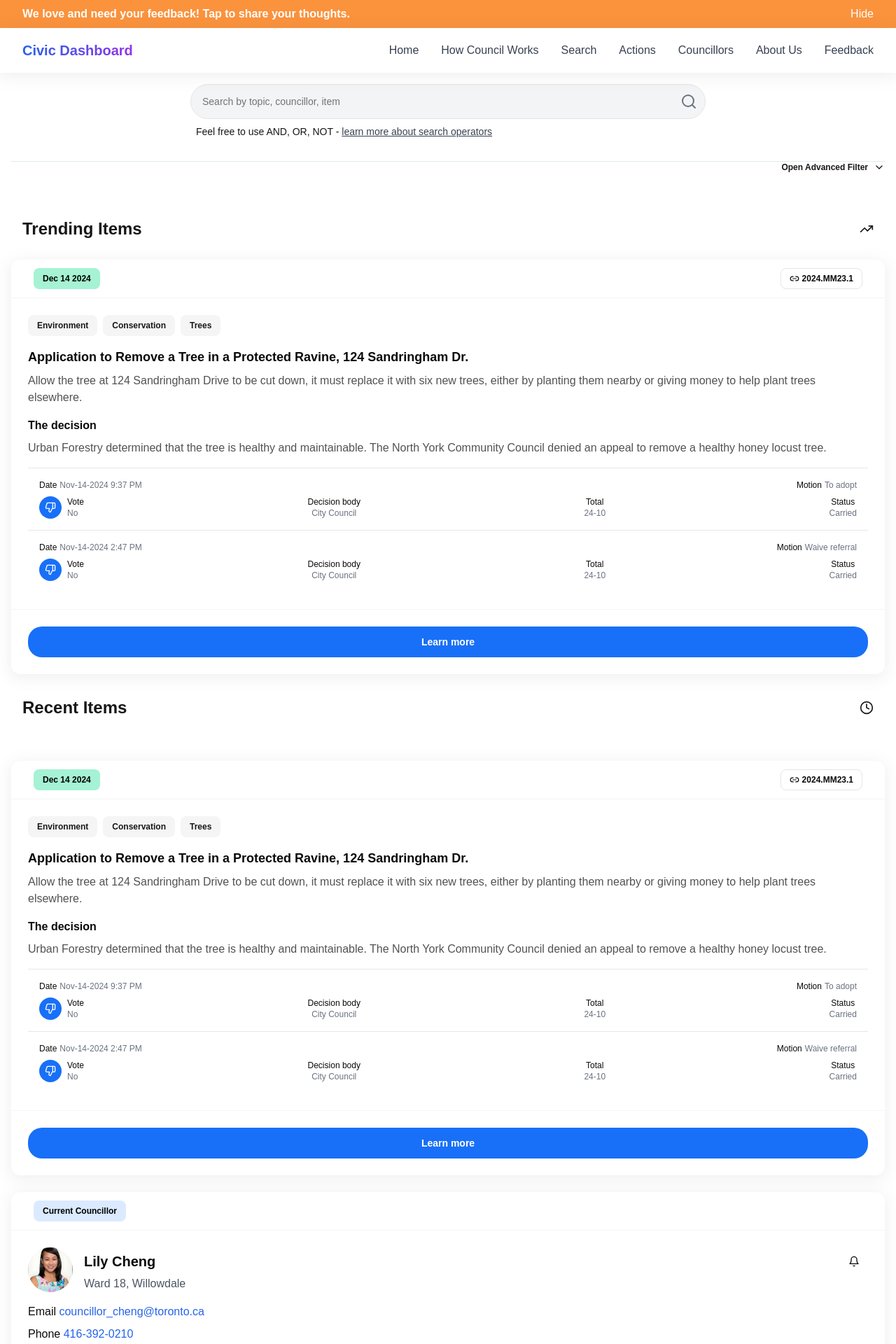
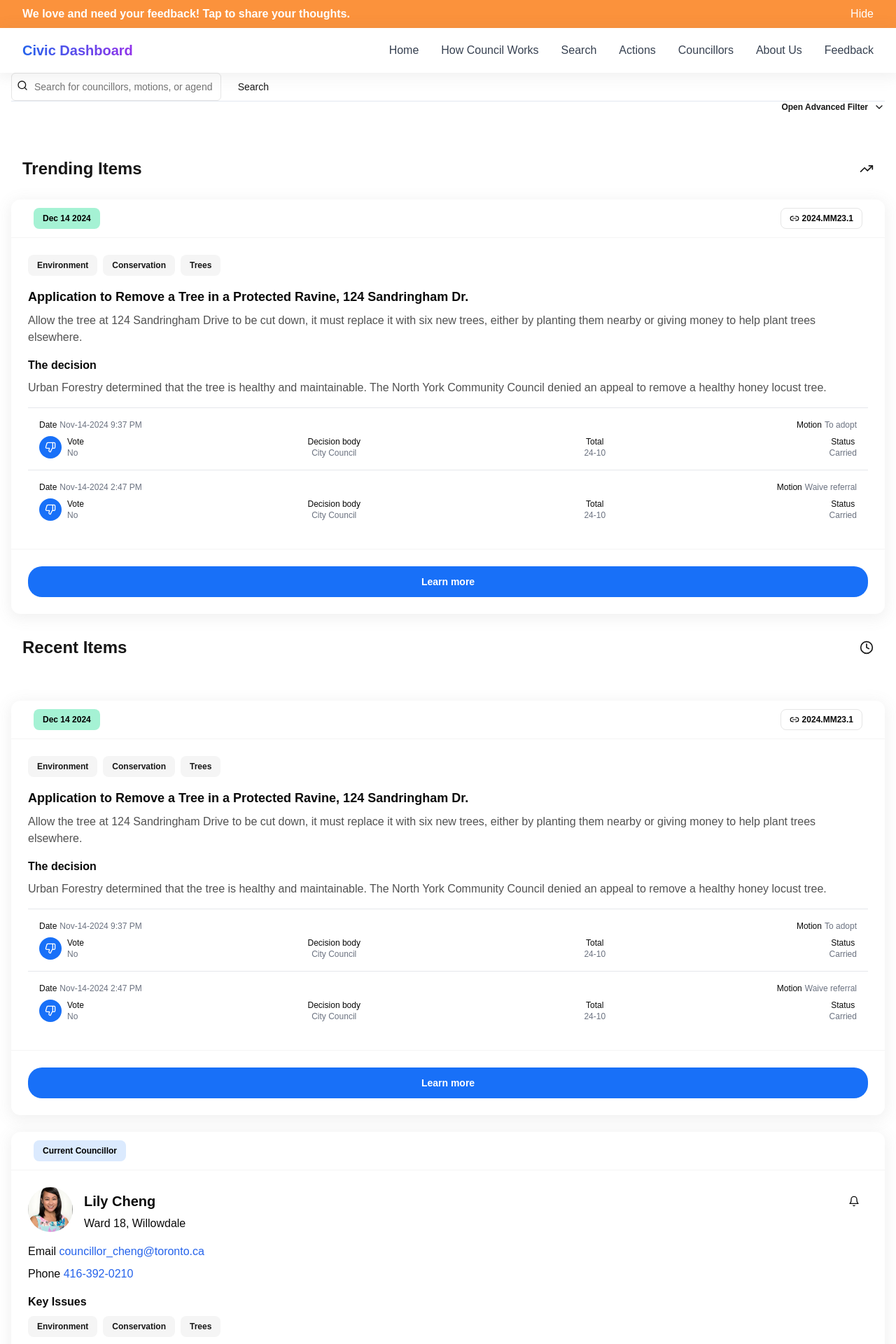
Before and after one commit to civic-dashboard/civic-dashboard-web, a Next.js app: page /search in a window 1280 px wide. Shown: the top 1920 px of the page at 70% size. Built offline with nearby package versions, Linux system fonts and the light colour scheme.

Commit message:
fix lint error

```diff
--- a/src/app/search/page.tsx
+++ b/src/app/search/page.tsx
@@ -1,4 +1,4 @@
-import { SearchInterface } from "@/components/SearchInterface";
+import { SearchInterface } from '@/components/SearchInterface';
 
 export default function Home() {
   return (
--- a/src/components/AgendaItemCard.tsx
+++ b/src/components/AgendaItemCard.tsx
@@ -12,7 +12,15 @@ import {
 import type { AgendaItem } from '@/database/queries/agendaItems';
 import { useSearch } from '@/contexts/SearchContext';
 import { Chip, ChipLink } from '@/components/ui/chip';
-import { Link2, MessageSquarePlus, Speech, Bell, Vote, UserSquare2, UserCheck } from 'lucide-react';
+import {
+  Link2,
+  MessageSquarePlus,
+  Speech,
+  Bell,
+  Vote,
+  UserSquare2,
+  UserCheck,
+} from 'lucide-react';
 import { Button } from '@/components/ui/button';
 import {
   DropdownMenu,
@@ -22,7 +30,12 @@ import {
   DropdownMenuTrigger,
 } from '@/components/ui/dropdown';
 import Link from 'next/link';
-import { ThumbsUpIcon, ThumbsDownIcon, CircleMinusIcon, CircleDotDashedIcon } from 'lucide-react';
+import {
+  ThumbsUpIcon,
+  ThumbsDownIcon,
+  CircleMinusIcon,
+  CircleDotDashedIcon,
+} from 'lucide-react';
 import Image from 'next/image';
 
 const submitCommentHref = (item: AgendaItem, decisionBody: DecisionBody) => {
@@ -43,23 +56,23 @@ Comments:
 
 _____________________________________
 
-You can write whatever you’d like - there’s no one correct way to engage with democracy! That said, your message is likely to be more impactful if you are clear about who you are, what you want, and why you want it.
+You can write whatever you'd like - there's no one correct way to engage with democracy! That said, your message is likely to be more impactful if you are clear about who you are, what you want, and why you want it.
 
-If you’re not sure how to phrase your comments, try the following simple format to get started!
+If you're not sure how to phrase your comments, try the following simple format to get started!
 
-- Who you are - your name, where you live (if it’s relevant), and any relevant communities you are part of
-- Your relationship to the item - why do you care about it? How does it affect you? Why do you think it’s important?
+- Who you are - your name, where you live (if it's relevant), and any relevant communities you are part of
+- Your relationship to the item - why do you care about it? How does it affect you? Why do you think it's important?
 - What you want - what would you like this committee to do? Do you want them to vote yes or no on this item? Do you want them to amend/change it in some way?
 
 Example:
 
 Hi there!
 
-My name is Lisa Michaels, I’m a 20 year resident of the High Park neighbourhood, and I’m a lifelong birder and animal lover.
+My name is Lisa Michaels, I'm a 20 year resident of the High Park neighbourhood, and I'm a lifelong birder and animal lover.
 
 This item is meant to protect wildlife, and yet it will greatly increase the level of noise in high park, which scares and disorients birds, damages the ecosystem, and makes the park less enjoyable for everyone! Parks are about bringing people and nature together, and this would do the opposite.
 
-I ask that this committee either vote No on this item, or find a way to amend it that does not increase the level of noise in the park. My family, my birding group and I will be following this committee’s actions closely!
+I ask that this committee either vote No on this item, or find a way to amend it that does not increase the level of noise in the park. My family, my birding group and I will be following this committee's actions closely!
 
 Sincerely,
 Lisa Michaels
@@ -323,7 +336,11 @@ export function SearchPageAgendaItemCard({
           {/* Category tags */}
           <div className="flex flex-wrap gap-2">
             {categories.map((category) => (
-              <Chip key={category} variant="secondary" className="bg-neutral-100 dark:bg-neutral-800">
+              <Chip
+                key={category}
+                variant="secondary"
+                className="bg-neutral-100 dark:bg-neutral-800"
+              >
                 {category}
               </Chip>
             ))}
@@ -344,7 +361,9 @@ export function SearchPageAgendaItemCard({
               <h4 className="font-bold mb-2">The decision</h4>
               <div
                 className="text-neutral-600 dark:text-neutral-300"
-                dangerouslySetInnerHTML={{ __html: item.agendaItemRecommendation }}
+                dangerouslySetInnerHTML={{
+                  __html: item.agendaItemRecommendation,
+                }}
               />
             </div>
           )}
@@ -427,22 +446,20 @@ export type Councillor = {
   };
 };
 
-export function SearchPageCouncillorCard({ councillor, decisionBody }: { councillor: Councillor; decisionBody: DecisionBody }) {
-  const mockItem = {
-    id: councillor.id,
-    decisionBodyId: decisionBody.decisionBodyId,
-    decisionBodyName: decisionBody.decisionBodyName,
-    meetingDate: new Date().getTime(),
-    reference: `Ward ${councillor.wardNumber}`,
-    agendaItemTitle: councillor.name,
-    agendaItemSummary: councillor.profile,
-  } as AgendaItem;
-
+export function SearchPageCouncillorCard({
+  councillor,
+  _decisionBody,
+}: {
+  councillor: Councillor;
+  _decisionBody: DecisionBody;
+}) {
   return (
     <Card className="transition-shadow hover:shadow-md">
       <CardHeader>
         <div>
-          <Chip variant="secondary" className="bg-blue-100 text-black">Current Councillor</Chip>
+          <Chip variant="secondary" className="bg-blue-100 text-black">
+            Current Councillor
+          </Chip>
         </div>
       </CardHeader>
       <CardContent>
@@ -464,19 +481,31 @@ export function SearchPageCouncillorCard({ councillor, decisionBody }: { council
                   <Bell className="h-5 w-5" />
                 </Button>
               </div>
-              <p className="text-gray-600">Ward {councillor.wardNumber}, {councillor.ward}</p>
+              <div>
+                Ward {councillor.wardNumber}, {councillor.ward}
+              </div>
             </div>
           </div>
 
           {/* Contact info */}
           <div className="space-y-2">
             <div>
-              <span className="font-medium">Email</span>{" "}
-              <a href={`mailto:${councillor.email}`} className="text-blue-600 hover:underline">{councillor.email}</a>
+              <span className="font-medium">Email</span>{' '}
+              <a
+                href={`mailto:${councillor.email}`}
+                className="text-blue-600 hover:underline"
+              >
+                {councillor.email}
+              </a>
             </div>
             <div>
-              <span className="font-medium">Phone</span>{" "}
-              <a href={`tel:${councillor.phone}`} className="text-blue-600 hover:underline">{councillor.phone}</a>
+              <span className="font-medium">Phone</span>{' '}
+              <a
+                href={`tel:${councillor.phone}`}
+                className="text-blue-600 hover:underline"
+              >
+                {councillor.phone}
+              </a>
             </div>
           </div>
 
@@ -485,7 +514,11 @@ export function SearchPageCouncillorCard({ councillor, decisionBody }: { council
             <h4 className="font-semibold mb-2">Key Issues</h4>
             <div className="flex flex-wrap gap-2">
               {councillor.keyIssues.map((issue) => (
-                <Chip key={issue} variant="secondary" className="bg-neutral-100 dark:bg-neutral-800">
+                <Chip
+                  key={issue}
+                  variant="secondary"
+                  className="bg-neutral-100 dark:bg-neutral-800"
+                >
                   {issue}
                 </Chip>
               ))}
@@ -502,15 +535,21 @@ export function SearchPageCouncillorCard({ councillor, decisionBody }: { council
           <div className="flex justify-between items-center bg-gray-50 dark:bg-neutral-800 p-4 rounded-lg">
             <div className="flex items-center gap-2">
               <Vote className="h-5 w-5" />
-              <span className="font-medium">Voted ({councillor.stats.voted})</span>
+              <span className="font-medium">
+                Voted ({councillor.stats.voted})
+              </span>
             </div>
             <div className="flex items-center gap-2">
               <UserSquare2 className="h-5 w-5" />
-              <span className="font-medium">Moved ({councillor.stats.moved})</span>
+              <span className="font-medium">
+                Moved ({councillor.stats.moved})
+              </span>
             </div>
             <div className="flex items-center gap-2">
               <UserCheck className="h-5 w-5" />
-              <span className="font-medium">Seconded ({councillor.stats.seconded})</span>
+              <span className="font-medium">
+                Seconded ({councillor.stats.seconded})
+              </span>
             </div>
           </div>
         </div>
--- a/src/components/SearchBar.tsx
+++ b/src/components/SearchBar.tsx
@@ -1,27 +1,25 @@
-import { Search } from "lucide-react"
-import { Input } from "@/components/ui/input"
-import Link from "next/link"
+'use client';
+
+import { Search } from 'lucide-react';
+import { Input } from '@/components/ui/input';
+import Link from 'next/link';
 
 export default function SearchBar() {
   return (
-    <div className="w-full max-w-3xl mx-auto p-4">
-      <div className="relative mb-2">
+    <div className="flex w-full max-w-sm items-center space-x-2">
+      <div className="relative w-full">
+        <Search className="absolute left-2 top-2.5 h-4 w-4 text-muted-foreground" />
         <Input
-          type="text"
-          placeholder="Search by topic, councillor, item"
-          className="pl-4 pr-12 py-6 bg-gray-100 rounded-full text-base"
+          placeholder="Search for councillors, motions, or agenda items..."
+          className="pl-8"
         />
-        <div className="absolute right-3 top-1/2 transform -translate-y-1/2">
-          <Search className="h-6 w-6 text-gray-500" />
-        </div>
       </div>
-
-      <div className="text-sm mb-4 px-2">
-        Feel free to use AND, OR, NOT -{" "}
-        <Link href="#" className="text-gray-700 underline">
-          learn more about search operators
-        </Link>
-      </div>
+      <Link
+        href="/search"
+        className="inline-flex items-center justify-center whitespace-nowrap rounded-md text-sm font-medium ring-offset-background transition-colors focus-visible:outline-none focus-visible:ring-2 focus-visible:ring-ring focus-visible:ring-offset-2 disabled:pointer-events-none disabled:opacity-50 bg-primary text-primary-foreground hover:bg-primary/90 h-10 px-4 py-2"
+      >
+        Search
+      </Link>
     </div>
   );
 }
--- a/src/components/SearchInterface.tsx
+++ b/src/components/SearchInterface.tsx
@@ -1,19 +1,24 @@
 'use client';
 
-import { SearchProvider, useSearch } from "@/contexts/SearchContext";
-import { SearchPageAgendaItemCard, SearchPageCouncillorCard } from "./AgendaItemCard";
-import { Separator } from "./ui/separator";
-import { Clock, ChevronDown, ChevronUp } from "lucide-react";
-import { TrendingUp } from "lucide-react";
-import { Tags, AdvancedFilters } from "@/components/search";
-import { useState } from "react";
-import SearchBar from "./SearchBar";
-import { Spinner } from "./ui/spinner";
-import { decisionBodies } from "@/constants/decisionBodies";
-import { DecisionBody } from "@/api/decisionBody";
-import { Accordion, AccordionItem, AccordionTrigger, AccordionContent } from "@/components/ui/accordion";
-import { Chip } from "@/components/ui/chip";
-import { allTags } from "@/constants/tags";
+import { Clock, TrendingUp } from 'lucide-react';
+import { useState } from 'react';
+
+import { DecisionBody } from '@/api/decisionBody';
+import {
+  SearchPageAgendaItemCard,
+  SearchPageCouncillorCard,
+} from '@/components/AgendaItemCard';
+import {
+  Accordion,
+  AccordionItem,
+  AccordionTrigger,
+  AccordionContent,
+} from '@/components/ui/accordion';
+import { Chip } from '@/components/ui/chip';
+import { Separator } from '@/components/ui/separator';
+import { decisionBodies } from '@/constants/decisionBodies';
+import { allTags } from '@/constants/tags';
+import SearchBar from '@/components/SearchBar';
 
 // Define the Motion type
 type Motion = {
@@ -33,104 +38,108 @@ const mockCouncillorDecisionBody: DecisionBody = {
   decisionBodyId: 1,
   committeeCodeId: 1,
   termId: 1,
-  decisionBodyName: "City Council",
-  email: "council@toronto.ca",
-  dbdyStatusCd: "ACTIVE",
-  webpostInd: "Y",
-  decisionBodyPublishLabelCd: "CMMTTEE",
+  decisionBodyName: 'City Council',
+  email: 'council@toronto.ca',
+  dbdyStatusCd: 'ACTIVE',
+  webpostInd: 'Y',
+  decisionBodyPublishLabelCd: 'CMMTTEE',
   committeeCode: {
     committeeCodeId: 1,
-    committeeCode: "CC"
+    committeeCode: 'CC',
   },
   decisionBodyType: {
-    tier: 1
+    tier: 1,
   },
   term: {
     termId: 1,
-    termType: "2022-2026",
+    termType: '2022-2026',
     trmStartDate: new Date().getTime(),
-    trmEndDate: new Date().getTime()
+    trmEndDate: new Date().getTime(),
   },
-  members: []
+  members: [],
 };
 
 // Sample councillor data
 const sampleCouncillors = [
   {
-    id: "lily-cheng",
-    name: "Lily Cheng",
-    ward: "Willowdale",
+    id: 'lily-cheng',
+    name: 'Lily Cheng',
+    ward: 'Willowdale',
     wardNumber: 18,
-    email: "councillor_cheng@toronto.ca",
-    phone: "416-392-0210",
-    photoUrl: "/sample_councillor_img.png",
-    keyIssues: ["Environment", "Conservation", "Trees"],
-    profile: "Lily Cheng is the Councillor for Ward 18 Willowdale, taking office on November 15, 2022. A Willowdale resident for over a dozen years, Lily is a passionate, visionary leader in the community...",
+    email: 'councillor_cheng@toronto.ca',
+    phone: '416-392-0210',
+    photoUrl: '/sample_councillor_img.png',
+    keyIssues: ['Environment', 'Conservation', 'Trees'],
+    profile:
+      'Lily Cheng is the Councillor for Ward 18 Willowdale, taking office on November 15, 2022. A Willowdale resident for over a dozen years, Lily is a passionate, visionary leader in the community...',
     stats: {
       voted: 479,
       moved: 220,
-      seconded: 113
-    }
-  }
+      seconded: 113,
+    },
+  },
 ];
 
 // Sample agenda items for trending and recent sections
 const sampleAgendaItems = [
   {
-    id: "1",
+    id: '1',
     termId: 1,
     agendaItemId: 1,
     councilAgendaItemId: 1,
     decisionBodyId: 1,
     meetingId: 1,
     itemProcessId: 1,
-    decisionBodyName: "City Council",
-    meetingDate: new Date("2024-12-14").getTime(),
-    reference: "2024.MM23.1",
-    termYear: "2024",
-    agendaCd: "MM",
-    meetingNumber: "23",
-    itemStatus: "Active",
-    agendaItemTitle: "Application to Remove a Tree in a Protected Ravine, 124 Sandringham Dr.",
-    agendaItemSummary: "Allow the tree at 124 Sandringham Drive to be cut down, it must replace it with six new trees, either by planting them nearby or giving money to help plant trees elsewhere.",
-    agendaItemRecommendation: "Urban Forestry determined that the tree is healthy and maintainable. The North York Community Council denied an appeal to remove a healthy honey locust tree.",
+    decisionBodyName: 'City Council',
+    meetingDate: new Date('2024-12-14').getTime(),
+    reference: '2024.MM23.1',
+    termYear: '2024',
+    agendaCd: 'MM',
+    meetingNumber: '23',
+    itemStatus: 'Active',
+    agendaItemTitle:
+      'Application to Remove a Tree in a Protected Ravine, 124 Sandringham Dr.',
+    agendaItemSummary:
+      'Allow the tree at 124 Sandringham Drive to be cut down, it must replace it with six new trees, either by planting them nearby or giving money to help plant trees elsewhere.',
+    agendaItemRecommendation:
+      'Urban Forestry determined that the tree is healthy and maintainable. The North York Community Council denied an appeal to remove a healthy honey locust tree.',
     decisionRecommendations: null,
     decisionAdvice: null,
-    subjectTerms: "Environment, Conservation, Trees",
+    subjectTerms: 'Environment, Conservation, Trees',
     wardId: null,
     backgroundAttachmentId: null,
     agendaItemAddress: [],
     address: null,
     geoLocation: null,
     planningApplicationNumber: null,
-    neighbourhoodId: null
-  }
+    neighbourhoodId: null,
+  },
 ];
 
 // Hardcoded sample data
 const sampleMotions: Motion[] = [
   {
-    committeeSlug: "city-council",
-    motionType: "To adopt",
-    motionId: "motion-1",
-    voteDescription: "Adopt the report",
-    dateTime: "Nov-14-2024 9:37 PM",
-    value: "No",
-    tally: "24-10",
-    resultKind: "Carried",
-    committeeName: "City Council"
+    committeeSlug: 'city-council',
+    motionType: 'To adopt',
+    motionId: 'motion-1',
+    voteDescription: 'Adopt the report',
+    dateTime: 'Nov-14-2024 9:37 PM',
+    value: 'No',
+    tally: '24-10',
+    resultKind: 'Carried',
+    committeeName: 'City Council',
   },
   {
-    committeeSlug: "city-council",
-    motionType: "Waive referral",
-    motionId: "motion-2",
-    voteDescription: "Waive referral",
-    dateTime: "Nov-14-2024 2:47 PM",
-    value: "No",
-    tally: "24-10",
-    resultKind: "Carried",
-    committeeName: "City Council"
-  }
+    committeeSlug: 'city-council',
+    motionType: 'Waive referral',
+    motionId: 'motion-2',
+    voteDescription: 'Waive referral',
+    dateTime: 'Nov-14-2024 2:47 PM',
+    value: 'No',
+    tally: '24-10',
+    resultKind: 'Carried',
+    committeeName: 'City Council',
+  },
 ];
 
 function SearchResults() {
@@ -143,7 +152,7 @@ function SearchResults() {
           key={item.id}
           item={item}
           decisionBody={decisionBodies[item.decisionBodyId]}
-          categories={item.subjectTerms.split(", ")}
+          categories={item.subjectTerms.split(', ')}
           motions={sampleMotions}
         />
       ))}
@@ -151,7 +160,7 @@ function SearchResults() {
         <SearchPageCouncillorCard
           key={councillor.id}
           councillor={councillor}
-          decisionBody={mockCouncillorDecisionBody}
+          _decisionBody={mockCouncillorDecisionBody}
         />
       ))}
     </div>
@@ -159,7 +168,7 @@ function SearchResults() {
 }
 
 export function SearchInterface() {
-  const [isTagsOpen, setIsTagsOpen] = useState(false);
+  const [_isTagsOpen, _setIsTagsOpen] = useState(false);
 
   return (
     // Commenting out SearchProvider since we're not using real search
@@ -180,7 +189,11 @@ export function SearchInterface() {
             <AccordionContent>
               <div className="flex flex-wrap gap-2">
                 {Object.entries(allTags).map(([key, tag]) => (
-                  <Chip key={key} variant="secondary" className="bg-neutral-100 dark:bg-neutral-800 hover:bg-neutral-200 dark:hover:bg-neutral-700">
+                  <Chip
+                    key={key}
+                    variant="secondary"
+                    className="bg-neutral-100 dark:bg-neutral-800 hover:bg-neutral-200 dark:hover:bg-neutral-700"
+                  >
                     {tag.displayName}
                   </Chip>
                 ))}
@@ -206,7 +219,7 @@ export function SearchInterface() {
               key={item.id}
               item={item}
               decisionBody={decisionBodies[item.decisionBodyId]}
-              categories={item.subjectTerms.split(", ")}
+              categories={item.subjectTerms.split(', ')}
               motions={sampleMotions}
             />
           ))}
@@ -229,7 +242,7 @@ export function SearchInterface() {
               key={item.id}
               item={item}
               decisionBody={decisionBodies[item.decisionBodyId]}
-              categories={item.subjectTerms.split(", ")}
+              categories={item.subjectTerms.split(', ')}
               motions={sampleMotions}
             />
           ))} */}
```
Also changed, not shown: src/components/ui/avatar.tsx (+42 -51 lines), src/components/ui/separator.tsx (+14 -14 lines).
